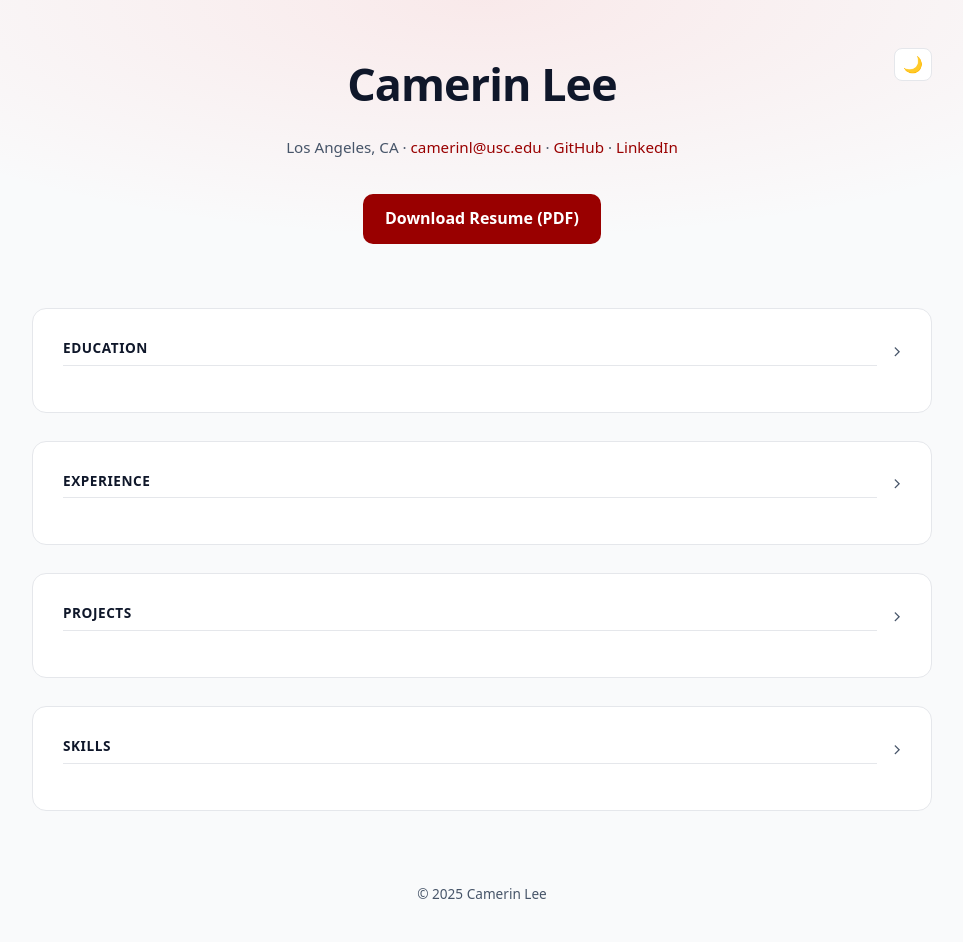
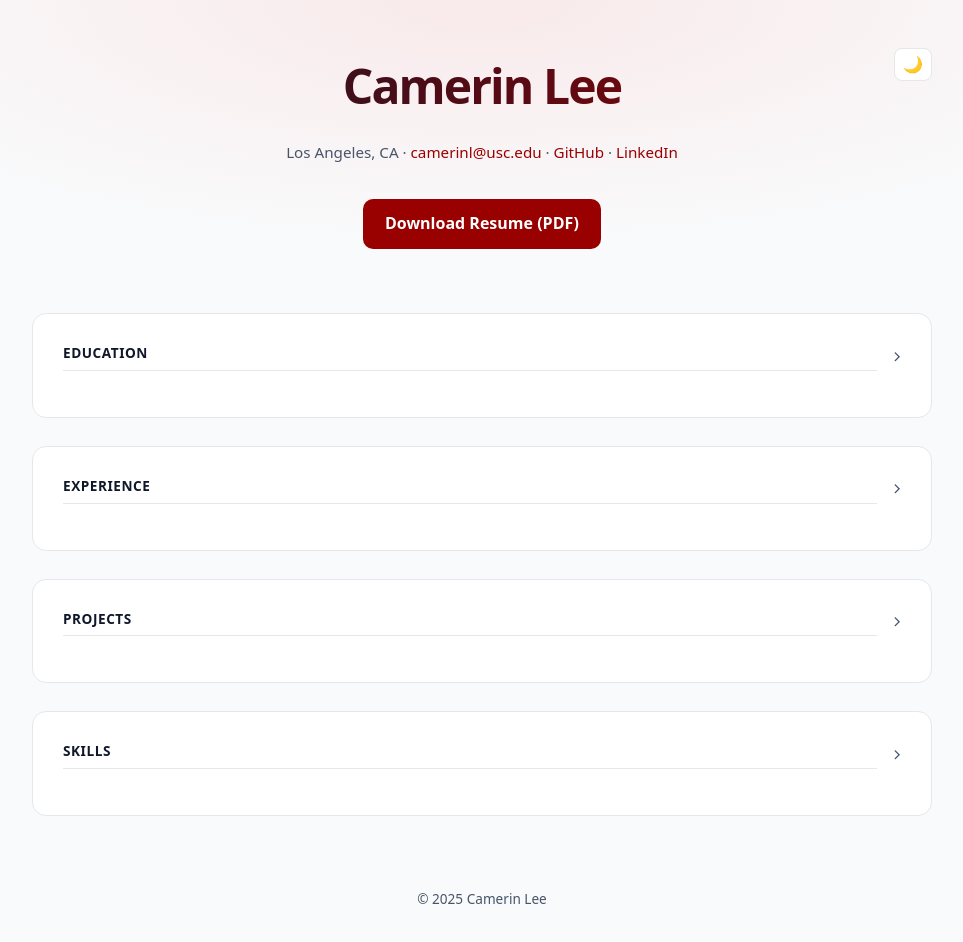
Before and after one commit to camerinUSC/camerinUSC.github.io, a plain HTML site: page index.html in a window 1280 px wide. Shown: the whole page, without its empty margins (158-1121 px from the left). Drawn offline with Linux system fonts and the light colour scheme.

Commit message:
Update styles.css

```diff
--- a/styles.css
+++ b/styles.css
@@ -62,10 +62,19 @@ body {
 
 .hero h1 {
   margin: 0 0 6px 0;
-  font-size: 2.8rem;
-  font-weight: 700;
-  letter-spacing: -0.02em;
+  font-size: 3rem;
+  font-weight: 800;
+  letter-spacing: -0.04em;
+
+  background: linear-gradient(
+    90deg,
+    var(--text),
+    var(--accent)
+  );
+  -webkit-background-clip: text;
+  -webkit-text-fill-color: transparent;
 }
+
 
 .meta {
   font-size: 0.95rem;
```
